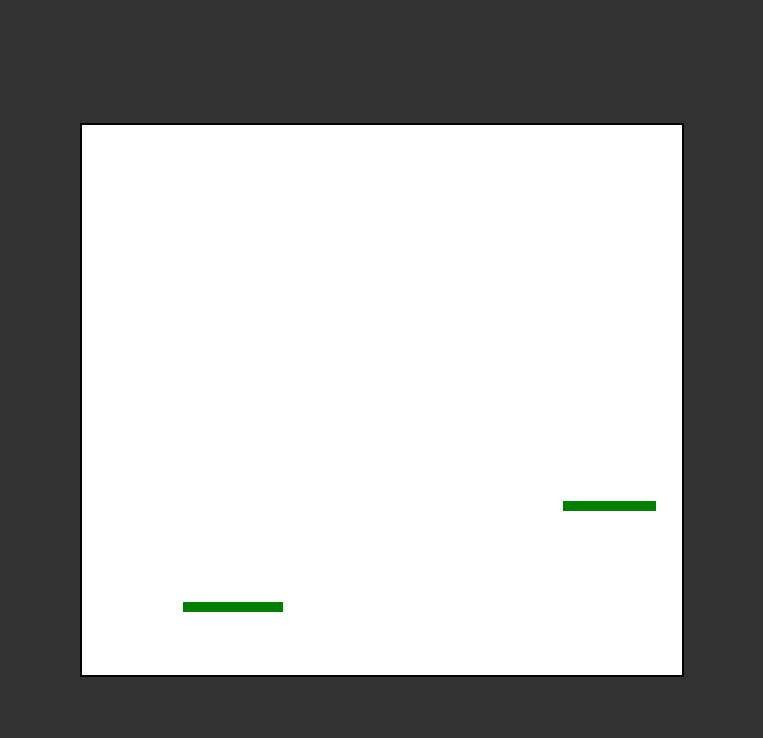
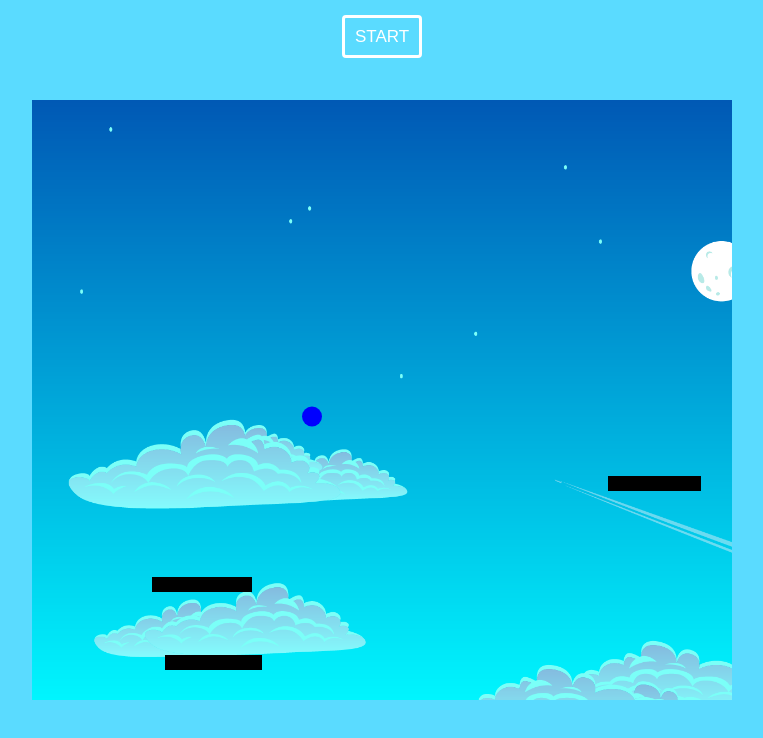
Before and after one commit to mani1911/Blue-Ball, a plain HTML site: page index.html in a window 1280 px wide. Shown: the whole page, without its empty margins (258-1021 px from the left). Drawn offline with Linux system fonts and the light colour scheme.

Commit message:
added background and health logic

```diff
--- a/index.html
+++ b/index.html
@@ -9,8 +9,9 @@
         <link rel="stylesheet" href="styles.css">
     </head>
     <body>
+        <button class = "toggle">Start</button>
         <canvas></canvas>
-        <img src = "images/blueBall.png">
+
 
 
         <script src="index.js" async defer></script>
--- a/index.js
+++ b/index.js
@@ -2,14 +2,15 @@
     const canvas = document.querySelector('canvas');
     const ctx = canvas.getContext('2d');
     const p1 = document.querySelector('img');
-
-    canvas.width = 600;
-    canvas.height = 550;
+    const toggleBtn = document.querySelector('.toggle');
+    canvas.width = 700;
+    canvas.height = 600;
 
     let floors = [];
-    let holes = [];
     let left;
     let right;
+    let flag = false;
+    let health = 2;
 
     class Tile{
         constructor(x,y,width, height, color){
@@ -33,7 +34,7 @@
 
 
 
-    var startFloor = new Tile(215,150, 120, 10, "green");
+    var startFloor = new Tile(275,250, 120, 15, "black");
     startFloor.draw();
     floors.push(startFloor);
 
@@ -47,6 +48,19 @@
     const moveBlock = ()=>{
         requestAnimationFrame(moveBlock);
         clear();
+        if(flag){
+            if(health>0){
+                flag = false;
+                player.x = 280;
+                player.y = 75;
+                health--;
+
+            }
+            else{
+                return;
+            }
+
+        }
 
         floors.forEach(floor=>{
             if(player.y + player.radius >=floor.y && player.y < floor.y + floor.height){
@@ -60,8 +74,6 @@
             floor.update();
         })
         player.update();
-
-
     }
 
     const generateRandomTiles = setInterval(()=>{
@@ -69,9 +81,10 @@
         let y = setRandom(580, 600);
         let x = setRandom(10, canvas.width - width);
 
-        let newTile = new Tile(x,y,width, 10, "green");
+        let newTile = new Tile(x,y,width, 15, "black");
         floors.push(newTile);
     }, 1500);
+
 
 
     class Ball{
@@ -93,6 +106,10 @@
         }
 
         update(){
+            if(this.y - this.radius <= 0 || this.radius + this.y >= canvas.height){
+                flag = true;
+                this.fall = 3.5;
+            }
             this.draw();
             if(left){
                 this.x-= this.vel;
@@ -128,5 +145,6 @@
         }
     })
 
-    let player = new Ball(280,75,10,"blue");
+    let player = new Ball(335,75,10,"blue");
+
     moveBlock();
--- a/styles.css
+++ b/styles.css
@@ -6,16 +6,18 @@
 }
 
 body{
-
+    padding-top : 15px;
     display: flex;
-    background-color: #333;
+    background-color: rgb(90, 219, 255);
     flex-direction: column;
     justify-content: center;
     align-items: center;
 }
 canvas{
-    background-color: white;
-    border : 2px solid black;
+    background-image: url(/images/bluemoon.png);
+    background-repeat: none;
+    background-size: cover;
+
     position: absolute;
     top: 50%;
     left: 50%;
@@ -46,3 +48,22 @@ img{
     top: 100px;
     margin-top : -20px;
 }
+
+.toggle {
+    transition: all .5s ease;
+    color: #fff;
+    border: 3px solid white;
+    font-family:'Montserrat', sans-serif;
+    text-transform: uppercase;
+    text-align: center;
+    line-height: 1;
+    font-size: 17px;
+    background-color : transparent;
+    padding: 10px;
+    outline: none;
+    border-radius: 4px;
+}
+.toggle:hover {
+    color: #001F3F;
+    background-color: #fff;
+}
```
Also changed, not shown: images/bluemoon.png (added).
